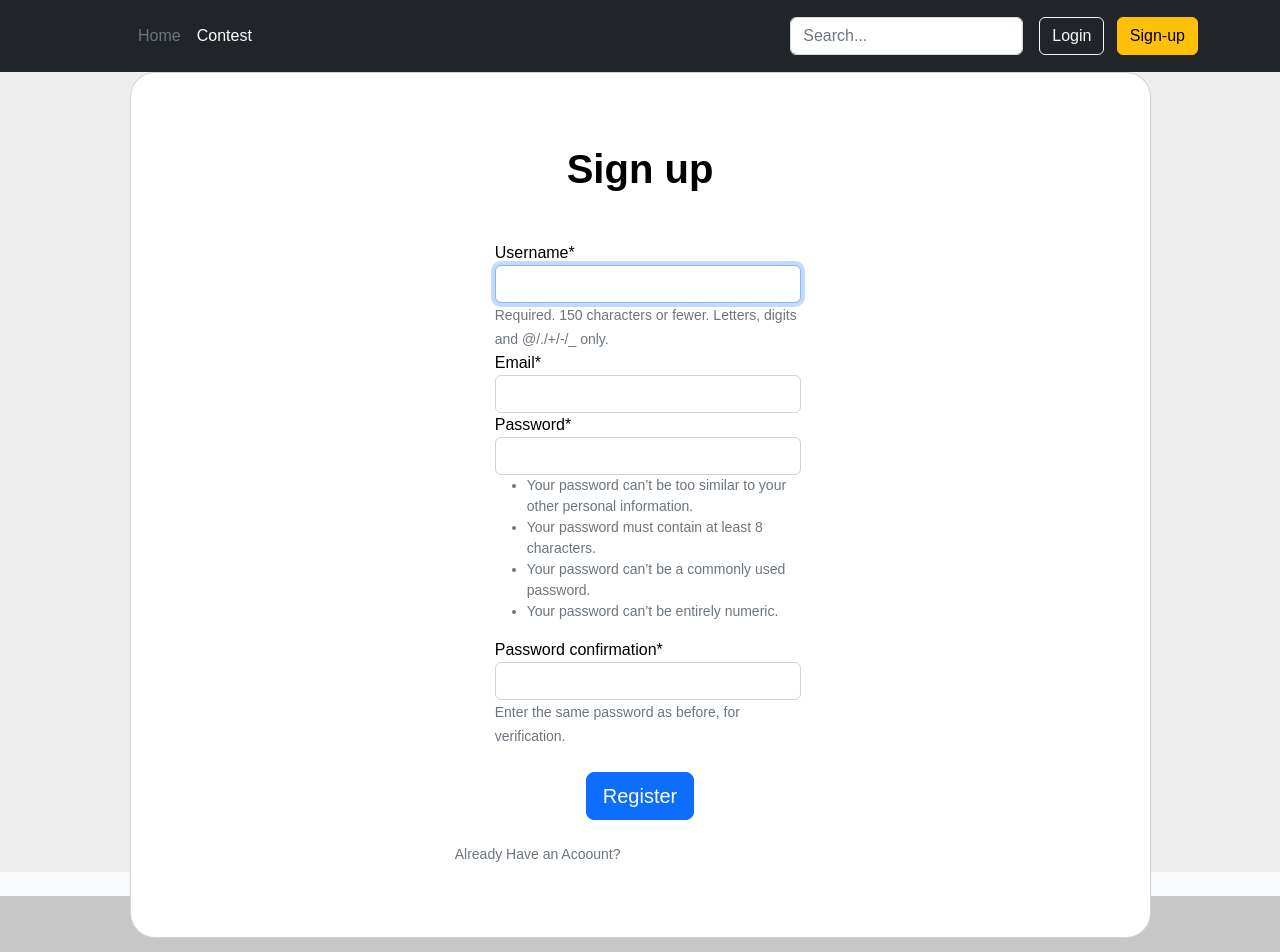
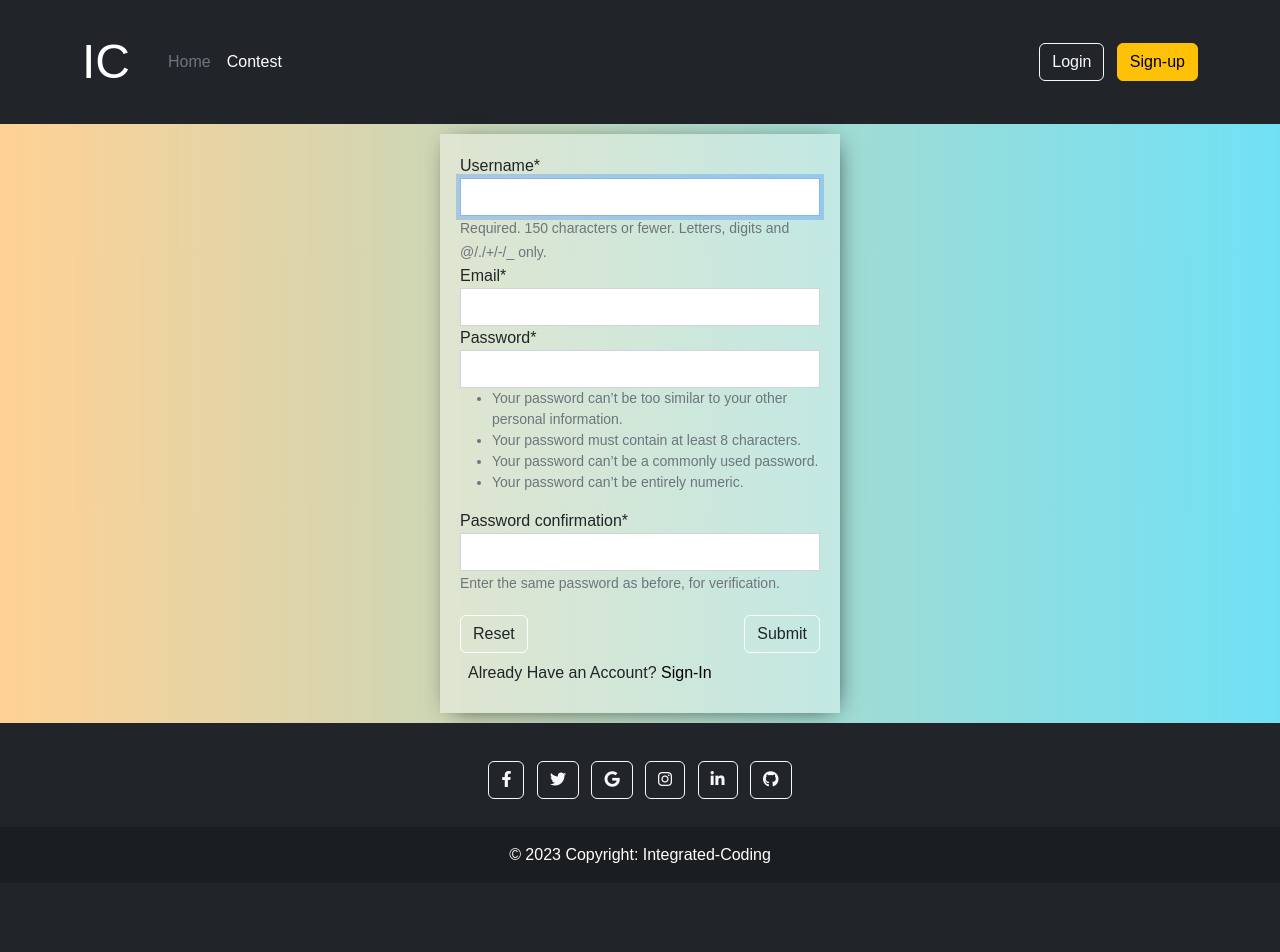
Before and after one commit to Yashraj76/ic, a Django app: page /register/ in a window 1280 px wide. After the commit the page ends 863 px from the top, so only its background shows below. Run offline with Django 3.2, Linux system fonts and the light colour scheme; parts of the project's set-up code (start-up, migrations or seed data) failed here and were passed over; some libraries are stand-ins or nearby versions.

Commit message:
added designed form

```diff
--- a/Integrated_Coding/Integrated_Coding/settings.py
+++ b/Integrated_Coding/Integrated_Coding/settings.py
@@ -42,6 +42,7 @@ INSTALLED_APPS = [
     'contest',
     'crispy_forms',
     'verify_email.apps.VerifyEmailConfig',
+    'fontawesomefree',
 ]
 
 MIDDLEWARE = [
--- a/Integrated_Coding/templates/base.html
+++ b/Integrated_Coding/templates/base.html
@@ -5,6 +5,7 @@
     <meta http-equiv="X-UA-Compatible" content="IE=edge">
     <meta name="viewport" content="width=device-width, initial-scale=1.0">
     <link href="https://cdn.jsdelivr.net/npm/bootstrap@5.2.0/dist/css/bootstrap.min.css" rel="stylesheet" integrity="sha384-gH2yIJqKdNHPEq0n4Mqa/HGKIhSkIHeL5AyhkYV8i59U5AR6csBvApHHNl/vI1Bx" crossorigin="anonymous">
+    <link href="https://cdnjs.cloudflare.com/ajax/libs/font-awesome/6.3.0/css/all.min.css" rel="stylesheet" type="text/css">
     <style>
       *{
         margin: 0;
@@ -14,7 +15,13 @@
 
       body{
         background-color: #eee;
+        min-height: 100vh;
+        display: flex;
+        flex-direction: column;
+      }
 
+      footer{
+          margin-top: auto;
       }
       nav{
         margin: 20px;
@@ -64,7 +71,6 @@
         text-decoration: none;
         color:#fff;
       }
-
 </style>
     <title>Integrated Coding | {% block title %}{% endblock %}</title>
 </head>
@@ -72,31 +78,27 @@
   <header class="p-3 bg-dark text-white">
     <div class="container">
       <div class="d-flex flex-wrap align-items-center justify-content-center justify-content-lg-start">
-        <a href="/" class="d-flex align-items-center mb-2 mb-lg-0 text-white text-decoration-none">
-          <svg class="bi me-2" width="40" height="32" role="img" aria-label="Bootstrap"><use xlink:href="#bootstrap"/></svg>
-        </a>
-
-        <ul class="nav col-12 col-lg-auto me-lg-auto mb-2 justify-content-center mb-md-0">
+        <a style="font-size:3rem" class="navbar-brand" href="/">IC</a>
+        <ul style="margin-left: 30px" class="nav col-12 col-lg-auto me-lg-auto mb-2 justify-content-center mb-md-0">
           {% if user.is_authenticated %}
           <li><a href="#" class="nav-link px-2 text-white">Leaderboard</a></li>
           <li><a href="#" class="nav-link px-2 text-white">Stats</a></li>
           <li><a href="#" class="nav-link px-2 text-white">Courses</a></li>
+          <li><a href="{% url 'homepage-page' %}" class="nav-link px-2 text-white">Homepage</a></li>
           {% else %}
           <li><a href="{% url 'index-page' %}" class="nav-link px-2 text-secondary">Home</a></li>
           <li><a href="{% url 'contest-page' %}" class="nav-link px-2 text-white">Contest</a></li>
           {% endif %}
         </ul>
 
-        <form class="col-12 col-lg-auto mb-3 mb-lg-0 me-lg-3">
+        <!-- <form class="col-12 col-lg-auto mb-3 mb-lg-0 me-lg-3">
           <input type="search" class="form-control form-control-dark" placeholder="Search..." aria-label="Search">
-        </form>
+        </form> -->
       </ul>
-
-
 
         <div class="text-end">
           {% if user.is_authenticated %}
-          <a href="#" class="display-picture"><img src="{{user.profile.image.url}}" style="width=46px; height=46px;" alt=""></a>
+          <a href="#" class="display-picture"><img src="{{user.profile.image.url}}" style="width:46px; height:46px;" alt=""></a>
           <div class="card hidden">
             <ul class="drop-down">
               <li><a href="{% url 'profile-page' %}"><button type="button" class="btn btn-info">Profile</button></a></li>
@@ -104,12 +106,6 @@
               <li><a href="{% url 'logout' %}"><button type="button" class="btn btn-outline-light me-2">Logout</button></a></li>
             </ul>
           </div>
-
-
-            {% comment %}
-
-
-            {% endcomment %}
 
           {% else %}
             <a href="{% url 'login' %}"><button type="button" class="btn btn-outline-light me-2">Login</button></a>
@@ -131,35 +127,55 @@
   {% block content %}
   {% endblock %}
 
-  <footer class="bg-light text-center">
-    {% if user.is_authenticated %}
-    {% else %}
+
+  <footer class="bg-dark text-center text-white">
     <!-- Grid container -->
     <div class="container p-4 pb-0">
-      <!-- Section: Form -->
-      <section class="">
-        <form action="">
-          <!--Grid row-->
-          <div class="row d-flex justify-content-center">
-            <!--Grid column-->
+      <!-- Section: Social media -->
+      <section class="mb-4">
+        <!-- Facebook -->
+        <a class="btn btn-outline-light btn-floating m-1" href="#!" role="button"
+          ><i class="fab fa-facebook-f"></i
+        ></a>
 
-            <!--Grid column-->
-          </div>
-          <!--Grid row-->
-        </form>
+        <!-- Twitter -->
+        <a class="btn btn-outline-light btn-floating m-1" href="#!" role="button"
+          ><i class="fab fa-twitter"></i
+        ></a>
+
+        <!-- Google -->
+        <a class="btn btn-outline-light btn-floating m-1" href="#!" role="button"
+          ><i class="fab fa-google"></i
+        ></a>
+
+        <!-- Instagram -->
+        <a class="btn btn-outline-light btn-floating m-1" href="#!" role="button"
+          ><i class="fab fa-instagram"></i
+        ></a>
+
+        <!-- Linkedin -->
+        <a class="btn btn-outline-light btn-floating m-1" href="#!" role="button"
+          ><i class="fab fa-linkedin-in"></i
+        ></a>
+
+        <!-- Github -->
+        <a class="btn btn-outline-light btn-floating m-1" href="#!" role="button"
+          ><i class="fab fa-github"></i
+        ></a>
       </section>
-      <!-- Section: Form -->
+      <!-- Section: Social media -->
     </div>
     <!-- Grid container -->
-    {% endif %}
+
     <!-- Copyright -->
     <div class="text-center p-3" style="background-color: rgba(0, 0, 0, 0.2);">
       © 2023 Copyright:
-      <a class="text-dark" href="{% url 'index-page' %}">Intergrated Coding</a>
+      <a class="text-white" href="https://mdbootstrap.com/">Integrated-Coding</a>
     </div>
     <!-- Copyright -->
   </footer>
-  <script>
+
+ <script>
     let card = document.querySelector(".card"); //declearing profile card element
     let displayPicture = document.querySelector(".display-picture"); //declearing profile picture
 
--- a/Integrated_Coding/templates/register.html
+++ b/Integrated_Coding/templates/register.html
@@ -3,46 +3,68 @@
 {% block title %}register{% endblock %}
 
 {% block content %}
-<section class="vh-100" style="background-color: #eee;">
-    <div class="container h-100">
-      <div class="row d-flex justify-content-center align-items-center h-100">
-        <div class="col-lg-12 col-xl-11">
-          <div class="card text-black" style="border-radius: 25px;">
-            <div class="card-body p-md-5">
-              <div class="row justify-content-center">
-                <div class="col-md-10 col-lg-6 col-xl-5 order-2 order-lg-1">
+<style>
+  .container{
+    margin-top: 10px;
+    margin-bottom: 10px;
+  }
+  form {
+  min-width:300px;
+  max-width:400px;
+  padding:20px;
+  margin:0 auto;
+  background:#ffffff59;
+  -webkit-box-shadow: 3px 3px 23px -9px rgba(0,0,0,0.86);
+  -moz-box-shadow: 3px 3px 23px -9px rgba(0,0,0,0.86);
+  box-shadow: 3px 3px 23px -9px rgba(0,0,0,0.86);
+}
 
-                  <p class="text-center h1 fw-bold mb-5 mx-1 mx-md-4 mt-4">Sign up</p>
+form input {
+  border:1px solid #eee;
+  border-radius:0 !important;
+  padding:5px 8px;
+  color:#444;
+}
 
-                  <form class="mx-1 mx-md-4" method="post" >
-                    {% csrf_token %}
+form button {
+  color:#555;
+  background:#ffffffad;
+  border:1px solid #fff !important;
+  margin-top:20px;
+  border-radius:0px Important;
+}
 
-                    <div class="d-flex flex-row align-items-center mb-4">
-                      <i class="fas fa-user fa-lg me-3 fa-fw"></i>
-                      <div class="form-outline flex-fill mb-0">
-                        {%load crispy_forms_tags%}
-                        {{ form|crispy }}
-                      </div>
-                    </div>
+form button:hover {
+  background:#fff !important;
+}
 
-                    <div class="d-flex justify-content-center mx-4 mb-3 mb-lg-4">
-                      <button type="submit" class="btn btn-primary btn-lg">Register</button>
-                    </div>
-
-                  </form>
-                  <div class="d-flex flex-row align-items-center mb-4">
-                    <small class="text-muted">
-                      Already Have an Acoount?<a class="ml-2" herf="{% url 'login' %}">Sign In</a>
-                    </small>
-                  </div>
-                </div>
-              </div>
-            </div>
-          </div>
-        </div>
-      </div>
+.pull-right {
+  float:right;
+}
+body {
+  background: #70e1f5;
+  background: -webkit-linear-gradient(to right, #ffd194, #70e1f5);
+  background: linear-gradient(to right, #ffd194, #70e1f5);
+}
+.already-have-account{
+  margin:8px;
+}
+.sign-in{
+  color:black;
+}
+</style>
+<div class="container">
+  <form>
+    <div class="form-group">
+        {% csrf_token %}
+        {%load crispy_forms_tags%}
+        {{ form|crispy }}
     </div>
-  </section>
-
-
+    <button type="reset" class="btn">Reset</button>
+    <button type="submit" class="btn" style="float:right">Submit</button>
+    <div class="already-have-account">Already Have an Account?
+      <a class="sign-in" href="{% url 'login' %}">Sign-In</a>
+    </div>
+  </form>
+</div>
 {% endblock %}
--- a/Integrated_Coding/users/urls.py
+++ b/Integrated_Coding/users/urls.py
@@ -7,4 +7,5 @@ urlpatterns = [
     path("home/",views.home,name='home-page'),
     path("profile/",views.profile,name='profile-page'),
     path("edit_profile/",views.edit_profile,name='edit-profile'),
+    path("homepage/",views.homepage,name='homepage-page')
 ]
--- a/Integrated_Coding/users/views.py
+++ b/Integrated_Coding/users/views.py
@@ -39,3 +39,15 @@ def edit_profile(request):
     else:
         form=EditProfileForm(instance=request.user.profile)
     return render(request,'edit_profile.html',{'form':form})
+
+def homepage(request):
+    if request.method=='POST':
+        form=UserRegisterForm(request.POST)
+        if form.is_valid():
+            inactive_user = send_verification_email(request, form)
+            username=form.cleaned_data.get('username')
+            messages.info(request,f'A mail is send to your registered mail id for verification')
+            return redirect('login')
+    else:
+        form=UserRegisterForm()
+    return render(request,'homepage.html',{'form':form})
```
Also changed, not shown: Integrated_Coding/templates/login.html (+51 -8 lines), Integrated_Coding/db.sqlite3, Integrated_Coding/users/migrations/0003_auto_20230302_1054.py (added).
